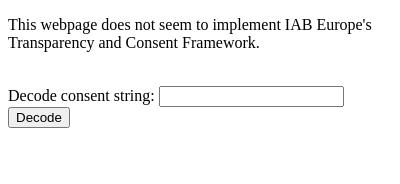
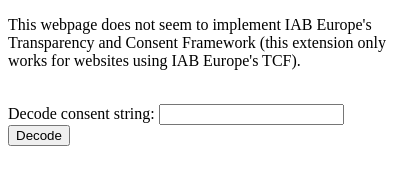
Before and after one commit to Perdu/Cookie-Glasses, a browser extension: page src/popup/ucookie.html in a window 400 px wide. Drawn offline with Linux system fonts and the light colour scheme.

Commit message:
Popup: clarify message when TCF is not found on the page

```diff
--- a/src/popup/ucookie.html
+++ b/src/popup/ucookie.html
@@ -12,7 +12,7 @@
       <div class="button getConsentData">Call CMP</div>
     </div>
     <div id="nothing_found">
-      <p>This webpage does not seem to implement IAB Europe's Transparency and Consent Framework.</p>
+      <p>This webpage does not seem to implement IAB Europe's Transparency and Consent Framework (this extension only works for websites using IAB Europe's TCF).</p>
     </div>
     <div id="cmplocator_found" class="hidden">
       <p>A CMP on this webpage implements IAB Europe's Transparency and Consent Framework.<br />Waiting for an answer from CMP... (We may not get one before you close the cookie banner)</p>
```
